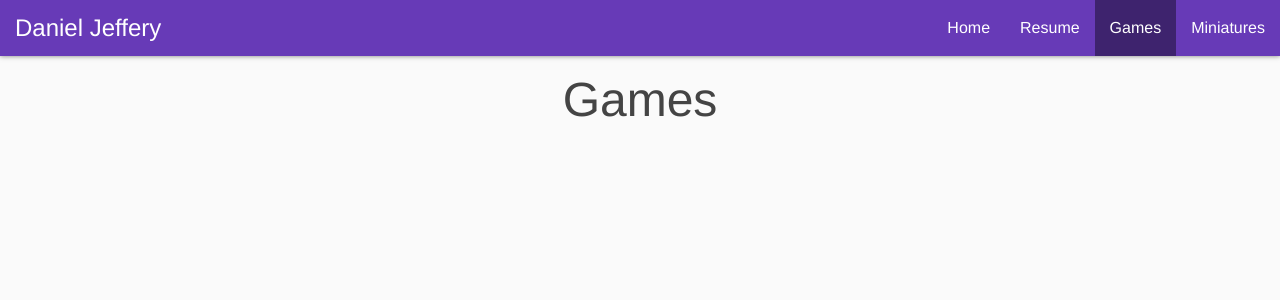
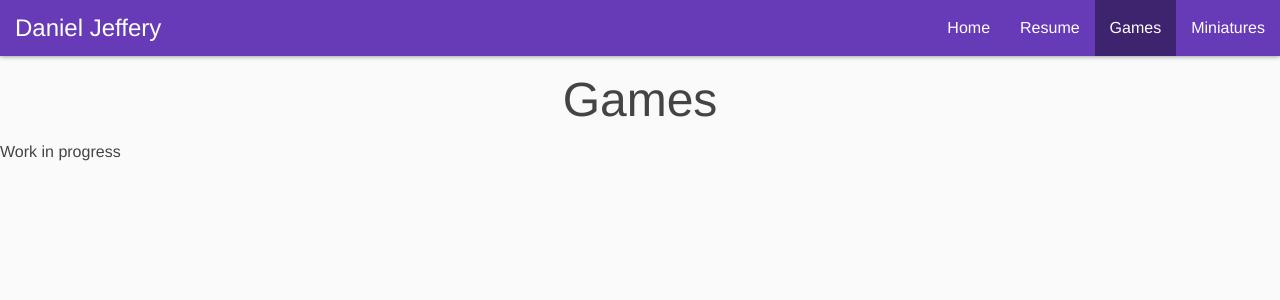
Before and after one commit to d-jeffery/d-jeffery.github.io, a React (Create React App) app: page /#/games in a window 1280 px wide. Shown: the top 300 px of the page. Built offline with nearby package versions, Linux system fonts and the light colour scheme.

Commit message:
Work in progress

```diff
--- a/src/components/Games.tsx
+++ b/src/components/Games.tsx
@@ -6,6 +6,7 @@ function Games(): JSX.Element {
   return (
     <div className="games">
       <h2>Games</h2>
+      <p>Work in progress</p>
     </div>
   )
 }
--- a/src/components/Miniatures.tsx
+++ b/src/components/Miniatures.tsx
@@ -6,6 +6,7 @@ function Miniatures(): JSX.Element {
   return (
     <div className="minis">
       <h2>Miniatures</h2>
+      <p>Work in progress</p>
     </div>
   )
 }
```
